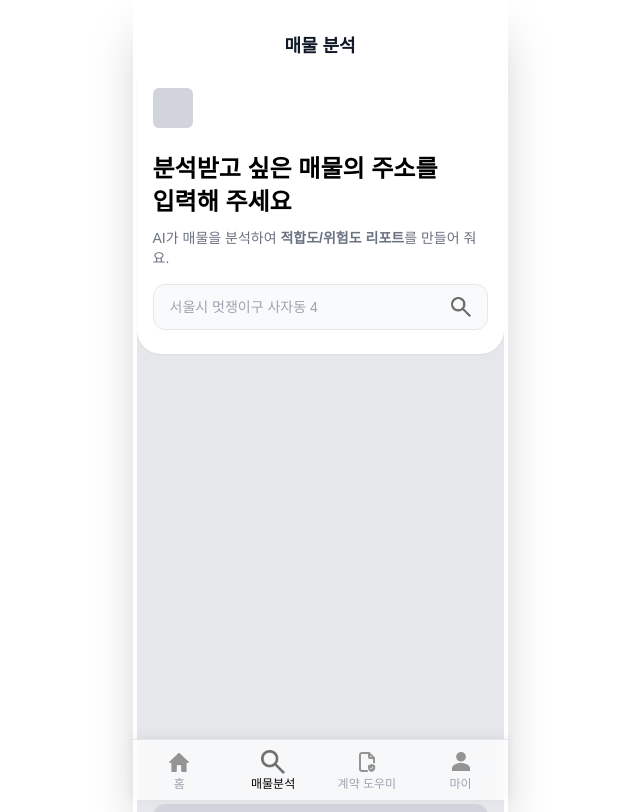
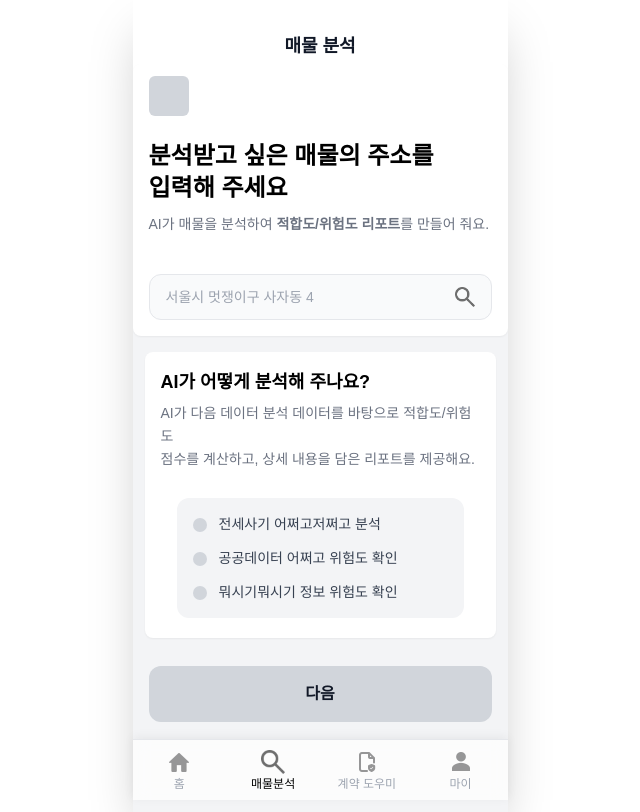
Before and after one commit to kookmin-404BrainNotFound/404BrainNotFound_FE, a React (Vite) app: page /explore/address in a window 1280 px wide. Shown: the whole page, without its empty margins (320-960 px from the left). Built offline with nearby package versions, Linux system fonts and the light colour scheme.

Commit message:
style: 매물분석 첫 번째 UI 완성

```diff
--- a/src/pages/explore/ExploreAddress.jsx
+++ b/src/pages/explore/ExploreAddress.jsx
@@ -1,5 +1,4 @@
-// src/pages/ExploreAddress.jsx
-import React, { useState } from "react";
+import React, { useEffect, useState } from "react";
 import { useNavigate } from "react-router-dom";
 import DaumPostcode from "react-daum-postcode";
 
@@ -11,12 +10,14 @@ export default function ExploreAddress() {
   const handleComplete = (data) => {
     let fullAddress = data.address;
     let extraAddress = "";
+
     if (data.addressType === "R") {
       if (data.bname) extraAddress += data.bname;
-      if (data.buildingName)
+      if (data.buildingName) {
         extraAddress += extraAddress
           ? `, ${data.buildingName}`
           : data.buildingName;
+      }
       fullAddress += extraAddress ? ` (${extraAddress})` : "";
     }
     setAddress(fullAddress);
@@ -24,44 +25,84 @@ export default function ExploreAddress() {
   };
 
   const goNext = () => {
-    if (!address) return alert("주소를 먼저 선택해 주세요!");
-    navigate("/explore/deal", { state: { address } }); // ← 주소 전달
+    if (!address) {
+      alert("주소를 먼저 선택해 주세요!");
+      return;
+    }
+    navigate("/explore/deal", { state: { address } });
   };
+
+  useEffect(() => {
+    if (isPopupOpen) {
+      document.body.style.overflow = "hidden";
+    } else {
+      document.body.style.overflow = "";
+    }
+    return () => {
+      document.body.style.overflow = "";
+    };
+  }, [isPopupOpen]);
 
   return (
     <>
-      <div className="-mx-4 bg-gray-200 min-h-screen">
+      <div className="-mx-5 bg-gray-100 min-h-screen">
         <div className="mx-auto max-w-md min-h-screen flex flex-col">
-          <section className="bg-white rounded-b-3xl px-4 pt-3 pb-6 shadow-sm">
+          <section className="bg-white rounded-lg px-4 -mt-3 pt-3 pb-4 shadow-sm">
             <div className="w-10 h-10 rounded-md mb-6 bg-gray-300" />
-            <h1 className="text-2xl font-bold leading-snug">
-              분석받고 싶은 매물의 주소를
-            </h1>
-            <h1 className="text-2xl font-bold leading-snug">입력해 주세요</h1>
+            <h1 className="text-2xl font-bold">분석받고 싶은 매물의 주소를</h1>
+            <h1 className="text-2xl font-bold">입력해 주세요</h1>
             <p className="text-gray-500 text-sm mt-2.5">
               AI가 매물을 분석하여{" "}
               <span className="font-semibold">적합도/위험도 리포트</span>를
               만들어 줘요.
             </p>
 
-            <div className="mt-4">
-              <div
-                className="flex items-center w-full rounded-xl border border-gray-200 px-4 py-3 bg-gray-50 cursor-pointer hover:bg-gray-100"
+            <div className="mt-10">
+              <button
+                type="button"
+                className="flex items-center w-full rounded-xl border border-gray-200 px-4 py-3 bg-gray-50 hover:bg-gray-100"
                 onClick={() => setIsPopupOpen(true)}
+                aria-label="주소 검색 열기"
               >
                 <input
-                  className="w-full text-sm outline-none border-none bg-transparent cursor-pointer"
+                  className="w-full text-sm outline-none border-none bg-transparent pointer-events-none"
                   placeholder="서울시 멋쟁이구 사자동 4"
                   readOnly
                   value={address}
                 />
                 <img src="/icons/search.png" alt="검색" className="w-5 h-5" />
-              </div>
+              </button>
+            </div>
+          </section>
+
+          <section className="bg-white rounded-lg m-3 mb-none px-4 mt-4 pt-4 pb-3 shadow-sm">
+            <h2 className="text-lg font-semibold">
+              AI가 어떻게 분석해 주나요?
+            </h2>
+            <p className="text-gray-500 text-sm mt-1.5 leading-relaxed">
+              AI가 다음 데이터 분석 데이터를 바탕으로 적합도/위험도 <br></br>
+              점수를 계산하고, 상세 내용을 담은 리포트를 제공해요.
+            </p>
+
+            <div className="mt-7 mx-4 rounded-xl mb-2 bg-gray-100 p-4 space-y-3.5">
+              {[
+                "전세사기 어쩌고저쩌고 분석",
+                "공공데이터 어쩌고 위험도 확인",
+                "뭐시기뭐시기 정보 위험도 확인",
+              ].map((text, idx) => (
+                <div key={idx} className="flex items-start gap-3">
+                  <span
+                    aria-hidden
+                    className="mt-1 w-3.5 h-3.5 rounded-full bg-gray-300"
+                  />
+                  <p className="text-gray-700 text-sm">{text}</p>
+                </div>
+              ))}
             </div>
           </section>
 
           {/* 하단 버튼 */}
-          <div className="mt-auto p-4">
+          <div className="p-4">
             <button
               type="button"
               onClick={goNext}
@@ -73,9 +114,16 @@ export default function ExploreAddress() {
         </div>
       </div>
 
+      {/* 주소 검색 모달 */}
       {isPopupOpen && (
-        <div className="fixed inset-0 bg-black/50 flex justify-center items-center z-50">
-          <div className="bg-white rounded-lg shadow-lg w-full max-w-md p-4">
+        <div
+          className="fixed inset-0 bg-black/50 flex justify-center items-center z-50"
+          onClick={() => setIsPopupOpen(false)} // 바깥 클릭 시 닫기
+        >
+          <div
+            className="bg-white rounded-lg shadow-lg w-full max-w-md p-4"
+            onClick={(e) => e.stopPropagation()} // 내용 클릭은 전파 차단
+          >
             <DaumPostcode onComplete={handleComplete} autoClose />
             <button
               className="mt-4 w-full bg-gray-200 hover:bg-gray-300 text-gray-800 font-bold py-2 px-4 rounded"
```
